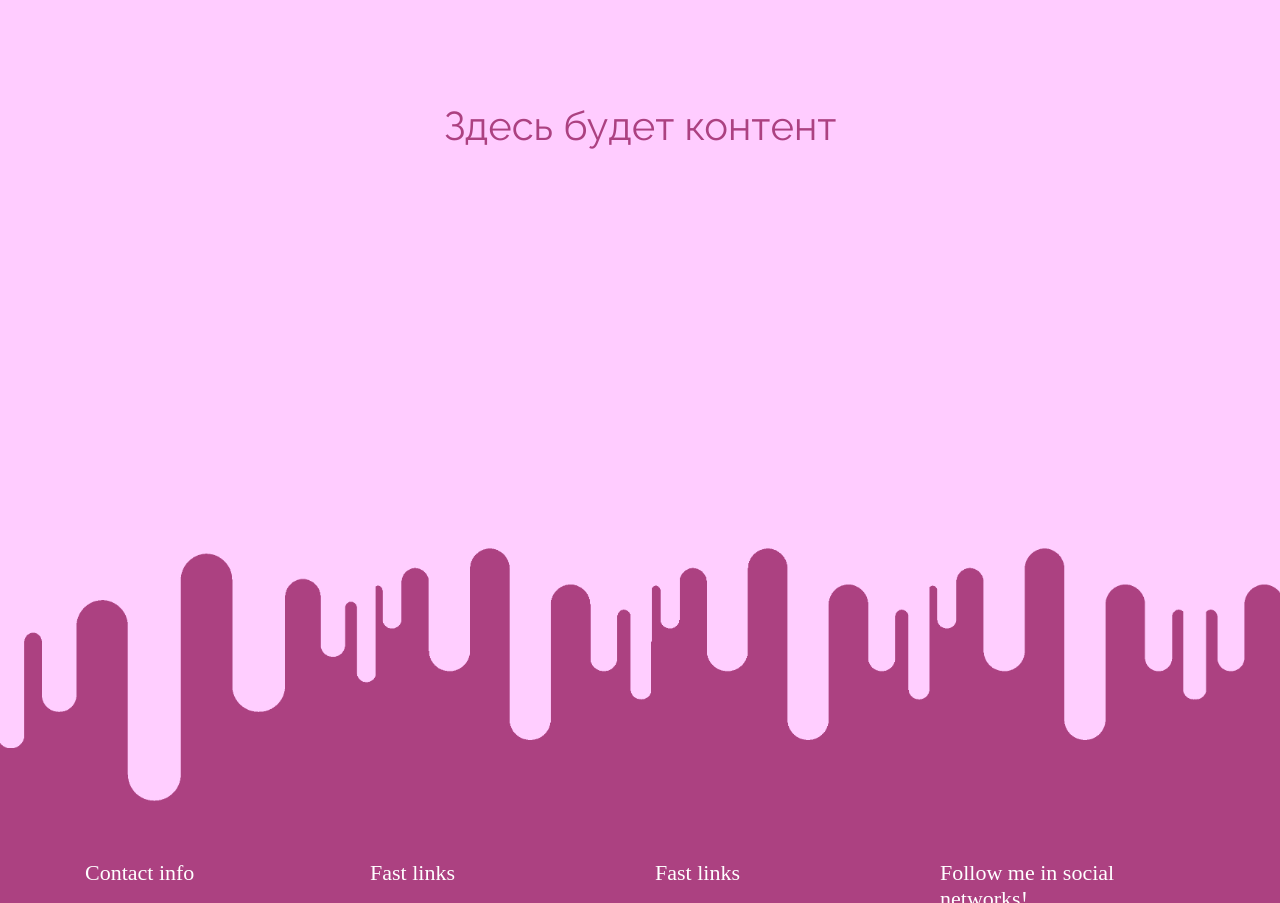
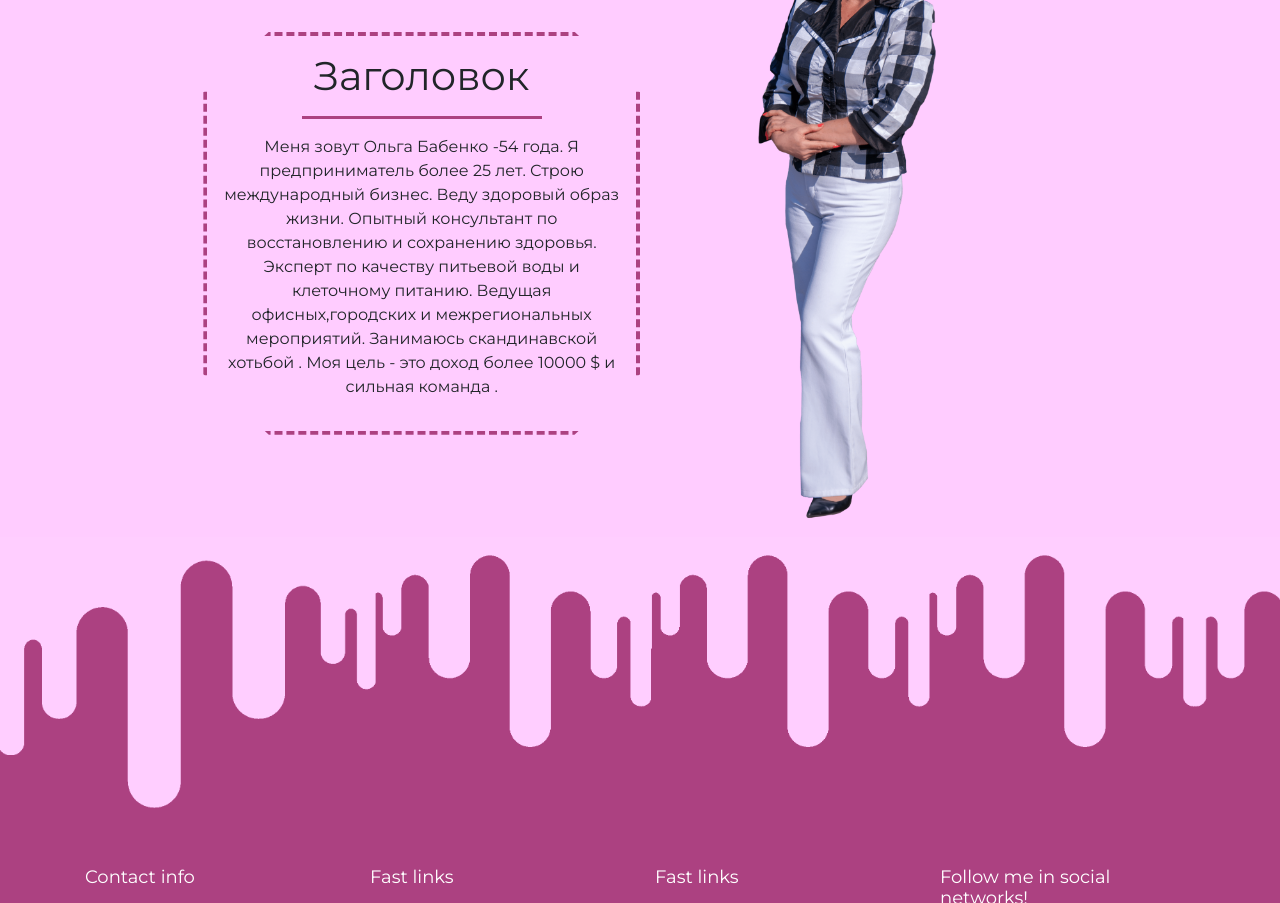
Before and after one commit to Olya-Babenko/Olya-Babenko.github.io, a plain HTML site: page index.html in a window 1280 px wide. Shown: the part 1070-1973 px from the top of the page. Drawn offline with nearby package versions, Linux system fonts and the light colour scheme; a web font is replaced by a local one.

Commit message:
image commit

```diff
--- a/index.html
+++ b/index.html
@@ -7,6 +7,7 @@
     <link rel="stylesheet" type="text/css" href="reset.css">
     <link rel="stylesheet" href="https://use.fontawesome.com/releases/v5.2.0/css/all.css" integrity="sha384-hWVjflwFxL6sNzntih27bfxkr27PmbbK/iSvJ+a4+0owXq79v+lsFkW54bOGbiDQ" crossorigin="anonymous">
     <link rel="stylesheet" type="text/css" href="style.css">
+    <link rel="stylesheet" type="text/css" href="media/media.css">
 
     <!-- Bootstrap CSS -->
     <link rel="stylesheet" href="https://stackpath.bootstrapcdn.com/bootstrap/4.3.1/css/bootstrap.min.css" integrity="sha384-ggOyR0iXCbMQv3Xipma34MD+dH/1fQ784/j6cY/iJTQUOhcWr7x9JvoRxT2MZw1T" crossorigin="anonymous">
@@ -44,10 +45,16 @@
 	</nav>
   </header>
 
+
+  	<!-- 					\\\		 SECTION 1 	/// 						 -->
+
+
   	<section class="sec1">
 
   		<div class="wrapper">
-  			<h1 class="main-text">We are happy to see you on our webpage!</h1>
+  			<h1 class="befolk pb-3">Olga Babenko</h1>
+  			<hr class="text-slicer">
+  			<h1 class="main-text">Добро пожаловать на мой сайт!</h1>
   			 <form class="form-inline mt-5 d-block mx-auto">
   			 		<input class="myform mr-2" type="search" placeholder="Your name" aria-label="Search">
 
@@ -60,14 +67,36 @@
 
   	</section>
 
+
+
+  	<!-- 					\\\		 SECTION 2 	/// 						 -->
+
+
+
+
   	<section class="sec2">
-  		<div class="wrapper2">
-  			<h1 class="main-text purp">Здесь будет контент</h1>
+  		<div class="row jusify-content-center align-items-center">
+  			<h1 class="col-12 w-100 text-center pt-5 pb-5 mont strawberry">Давайте познакомимся!</h1>
+  			<div class="col-12 col-sm-12 col-md-5 col-lg-4 col-xl-4 order-2 order-sm-2 order-md-1 order-lg-1 order-xl-1 text-center ml-auto smth p-3 mt-0 mt-sm-5 mt-md-5">
+  				<h1 class="heading mont">Заголовок</h1>
+  				<hr class="text-slicer strawberry"></hr>
+  				<p class="featurette-text mont text-justify text-sm-justify text-md-center">Меня зовут Ольга Бабенко -54 года. Я предприниматель более 25 лет. Строю международный бизнес. Веду здоровый образ жизни. Опытный консультант по восстановлению и сохранению здоровья. Эксперт по качеству питьевой воды и клеточному питанию. Ведущая офисных,городских и межрегиональных мероприятий. Занимаюсь скандинавской хотьбой . Моя цель - это доход более 10000 $ и сильная команда .</p>
+  			</div>
+
+  			<div class="col-12 col-sm-12 col-md-6 col-lg-6 col-xl-6 order-1 order-sm-1 order-md-2 order-lg-2 order-xl-2 img-div">
+  				<img class="d-block mb-3" src="images/me-min.png" alt="Ольга Бабенко">
+  			</div>
   		</div>
   	</section>
 
 
   	<div class="top-img"></div>
+
+
+
+  	<!-- 					\\\		 FOOTER 	/// 						 -->
+
+
 
   	<footer class="footer" id="footer_contact">
 			<div class="container bottom_border">
--- /dev/null
+++ b/media/media.css
@@ -0,0 +1,41 @@
+@media screen and (max-width: 576px) {
+	.img-div img {
+		max-width: 6em;
+		margin-right: auto;
+		margin-left: auto;
+	}
+}
+@media screen and (min-width: 576px) and (max-width: 768px) {
+	.img-div img {
+		max-width: 8em;
+		margin-right: auto;
+		margin-left: auto;
+	}
+}
+@media screen and (min-width: 768px) and (max-width: 992px) {
+	.img-div img {
+		max-width: 10em;
+		margin-right: auto;
+		margin-left: auto;
+		transition: .5s;
+	}
+}
+@media screen and (min-width: 992px) {
+	.img-div img {
+		max-width: 12em;
+		margin-right: auto;
+		margin-left: 6em;
+		transition: .5s;
+	}
+}
+
+
+
+/* My media queries */
+
+@media screen and (max-width: 992px) {
+	.navbar {
+		background: #ac4181!important;
+		box-shadow: 0 2px 8px rgba(0,0,0,0.4);
+	}
+}
--- a/style.css
+++ b/style.css
@@ -1,5 +1,10 @@
 @import url('https://fonts.googleapis.com/css?family=Raleway&display=swap');
+@import url('https://fonts.googleapis.com/css?family=Montserrat&display=swap');
 
+
+.mont {
+	font-family: 'Montserrat', sans-serif;
+}
 /*******Befolk Script*******/
 @font-face {
 	font-family: "Befolk";
@@ -7,8 +12,15 @@
 }
 
 .befolk {
+	color: white;
 	font-family: "Befolk";
 	font-size: 50px;
+}
+
+@media screen and (max-width:768px ) {
+	.befolk {
+		font-size: 35px;
+	}
 }
 .befolk-par {
 	font-family: "Befolk", sans-serif;
@@ -20,8 +32,9 @@
 }
 /*******Befolk Script*******/
 
-body {
+html, body {
 	overflow-x: hidden;
+	background: #ffceff;
 }
 
 .navbar {
@@ -36,13 +49,6 @@ body {
 .navbar:hover {
 	background: #ac4181!important;
 	box-shadow: 0 2px 8px rgba(0,0,0,0.4);
-}
-
-@media screen and (max-width: 992px) {
-	.navbar {
-		background: #ac4181!important;
-		box-shadow: 0 2px 8px rgba(0,0,0,0.4);
-	}
 }
 
 .nav-link  {
@@ -109,17 +115,23 @@ body {
 
 .sec2 {
 	background: #ffccff;
-	height: 100vh;
+	position: relative;
+	width: 100%;
+	height: 100%;
 }
 
-.wrapper2 {
-	position: absolute;
-	width: 100%;
-	top: 150%;
-	left: 50%;
-	margin-right: 50%;
-	transform: translate(-50%, -50%);
-	text-align: center;
+.text-slicer.strawberry {
+	border-color: #ac4181;
+}
+
+.strawberry {
+	color: #ac4181;
+}
+
+.smth {
+	border:4px dashed #ac4181;
+	-webkit-clip-path: polygon(15% 0, 85% 0, 100% 15%, 100% 85%, 85% 100%, 15% 100%, 0 85%, 0 15%);
+	clip-path: polygon(15% 0, 85% 0, 100% 15%, 100% 85%, 85% 100%, 15% 100%, 0 85%, 0 15%);
 }
 
 .bottom-img {
@@ -147,10 +159,10 @@ body {
 
 
 
-.main-text {
-	font-family: 'Raleway', sans-serif;
+h1.main-text {
+	font-size: 2em;
+	font-family: 'Montserrat', sans-serif;
 	color: white;
-	text-shadow: 0 0 10px black;
 }
 
 .purp {
@@ -195,6 +207,17 @@ body {
 	transition: .5s;
 }
 
+.text-slicer {
+	max-width: 15em;
+
+	border-top:3px solid white;
+}
+
+.img-div img {
+	max-width: 12em;
+	transition: .5s;
+}
+
 /*****************************************footer*****************************************/
 .col_white_amrc {
 	color:white;
@@ -207,17 +230,17 @@ footer {
 	height: 100%;
 	padding:10px 0px 25px 0px ;
 	z-index: 1000;
-	font-family: 'Lora', serif;
+	font-family: 'Montserrat', serif;
 }
 .pt2 {
-	font-family: 'Lora', serif;
-	font-size: 22px;
+	font-family: 'Montserrat', serif;
+	font-size: 18px;
 	padding-top:40px ;
 	margin-bottom:20px ;
 }
 
 footer p {
-	font-size:18px;
+	font-size:16px;
 	color:white;
 	padding-bottom:0px;
 	margin-bottom:8px;
@@ -376,3 +399,7 @@ footer p {
 .com-soc li a:hover {
 	box-shadow:0 0 10px black;
 }
+
+.copyright {
+	font-size: 10pt;
+}
```
Also changed, not shown: images/me-min.png (added), 1 other file.
